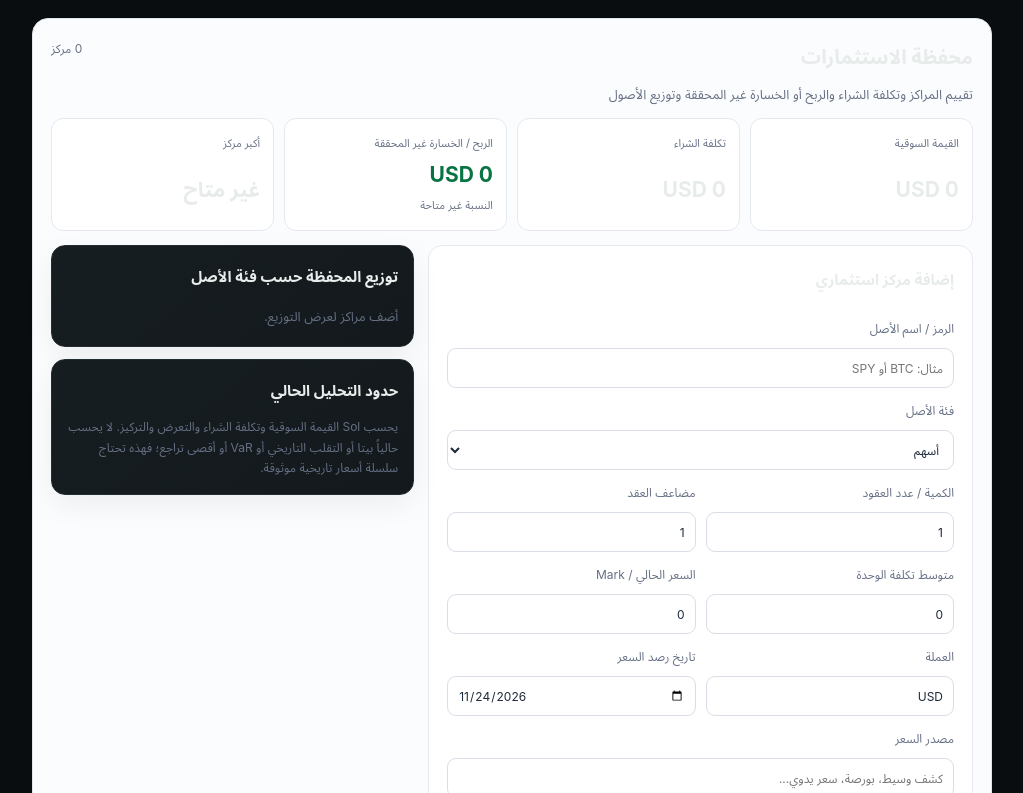
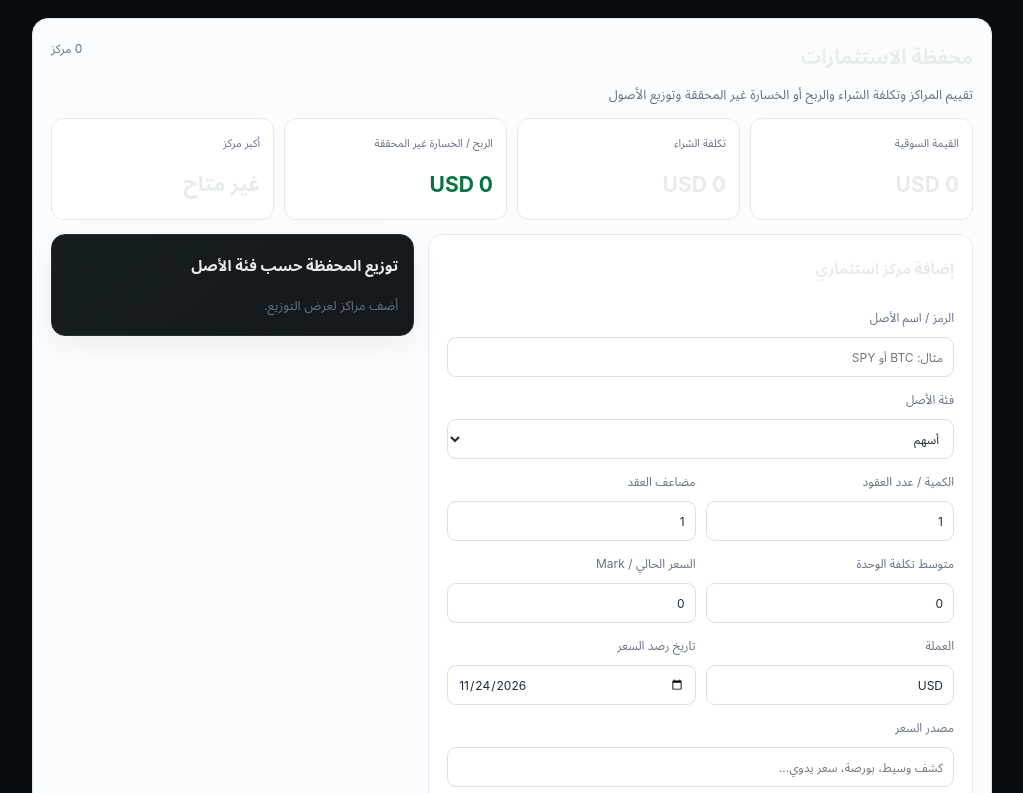
Before and after one commit to raawaa93/Sol, a React (Vite) app: page / in a window 1280 px wide. Shown: the part 4027-4820 px from the top of the page, without its empty margins (4-1027 px from the left). Built offline with nearby package versions, Linux system fonts and the light colour scheme.

Commit message:
perf: trim portfolio dashboard nonessential panel

```diff
--- a/src/components/FinancialCockpit.tsx
+++ b/src/components/FinancialCockpit.tsx
@@ -196,7 +196,7 @@ export default function FinancialCockpit() {
         <div className="portfolio-metrics">
           <article><span>القيمة السوقية</span><strong>{money(portfolio.value?.marketValue ?? null, currency)}</strong></article>
           <article><span>تكلفة الشراء</span><strong>{money(portfolio.value?.costBasis ?? null, currency)}</strong></article>
-          <article><span>الربح / الخسارة غير المحققة</span><strong className={(portfolio.value?.unrealizedPnl ?? 0) >= 0 ? 'portfolio-positive' : 'portfolio-negative'}>{money(portfolio.value?.unrealizedPnl ?? null, currency)}</strong><small>{portfolio.value?.unrealizedPnlPct === null || portfolio.value?.unrealizedPnlPct === undefined ? 'النسبة غير متاحة' : portfolio.value.unrealizedPnlPct.toFixed(2) + '%'}</small></article>
+          <article><span>الربح / الخسارة غير المحققة</span><strong className={(portfolio.value?.unrealizedPnl ?? 0) >= 0 ? 'portfolio-positive' : 'portfolio-negative'}>{money(portfolio.value?.unrealizedPnl ?? null, currency)}</strong></article>
           <article><span>أكبر مركز</span><strong>{portfolio.value?.concentration.largestHoldingPct === null || portfolio.value?.concentration.largestHoldingPct === undefined ? 'غير متاح' : portfolio.value.concentration.largestHoldingPct.toFixed(1) + '%'}</strong></article>
         </div>
         {portfolio.value && !portfolio.value.complete && <p className="finance-warning">لا يمكن توحيد قيمة المحفظة بسبب أسعار صرف ناقصة: {portfolio.value.missingFxCurrencies.join('، ')}. القيم الإجمالية والأوزان محجوبة حتى إدخال أسعار الصرف.</p>}
@@ -216,7 +216,6 @@ export default function FinancialCockpit() {
             <article className="panel portfolio-allocations"><h4>توزيع المحفظة حسب فئة الأصل</h4>
               {portfolio.value?.allocations.length ? portfolio.value.allocations.map(item => <div className="portfolio-allocation" key={item.assetClass}><div><b>{item.assetClass}</b><span>{item.weightPct === null ? 'غير مكتمل' : item.weightPct.toFixed(1) + '%'}</span></div><div className="portfolio-bar"><i style={{ width: (item.weightPct ?? 0) + '%' }} /></div></div>) : <p className="finance-empty">أضف مراكز لعرض التوزيع.</p>}
             </article>
-            <article className="panel portfolio-limits"><h4>حدود التحليل الحالي</h4><p>يحسب Sol القيمة السوقية وتكلفة الشراء والتعرض والتركيز. لا يحسب حالياً بيتا أو التقلب التاريخي أو VaR أو أقصى تراجع؛ فهذه تحتاج سلسلة أسعار تاريخية موثوقة.</p></article>
           </div>
         </div>
         <div className="portfolio-holdings">
```
